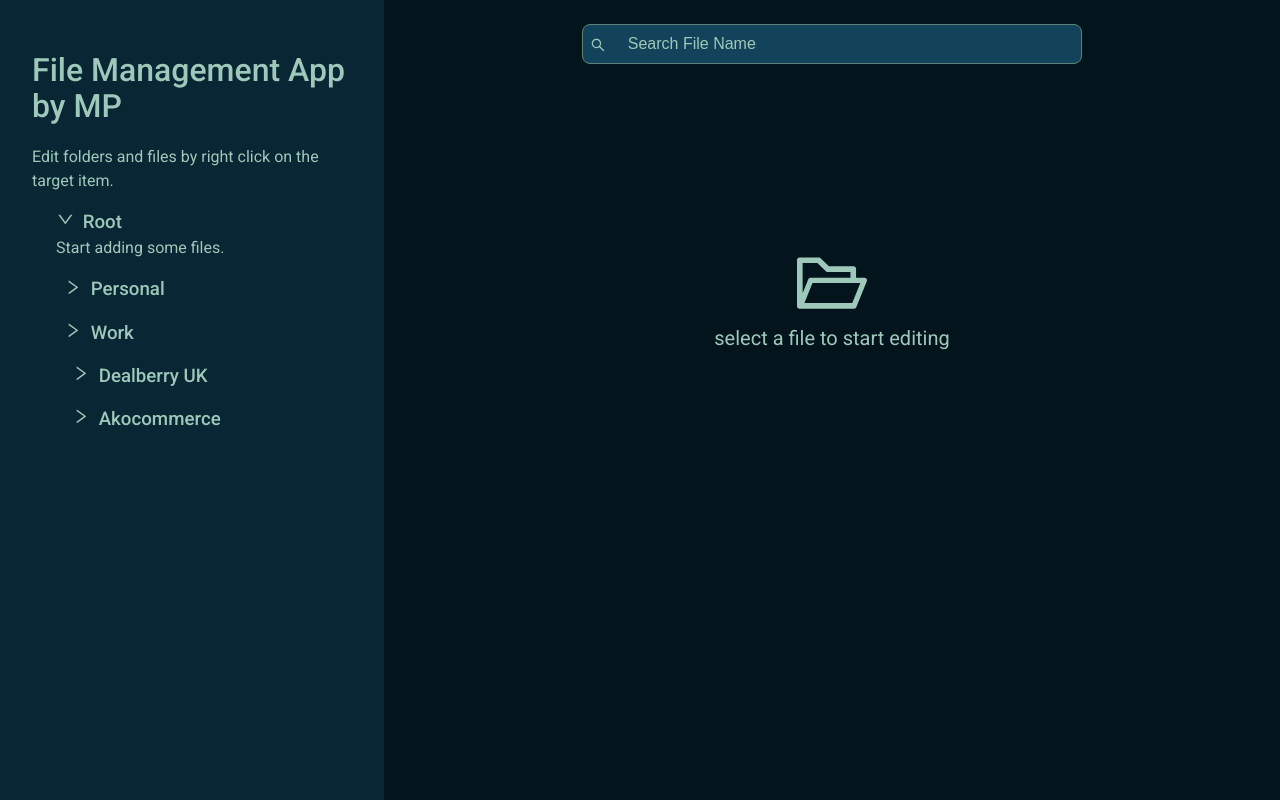
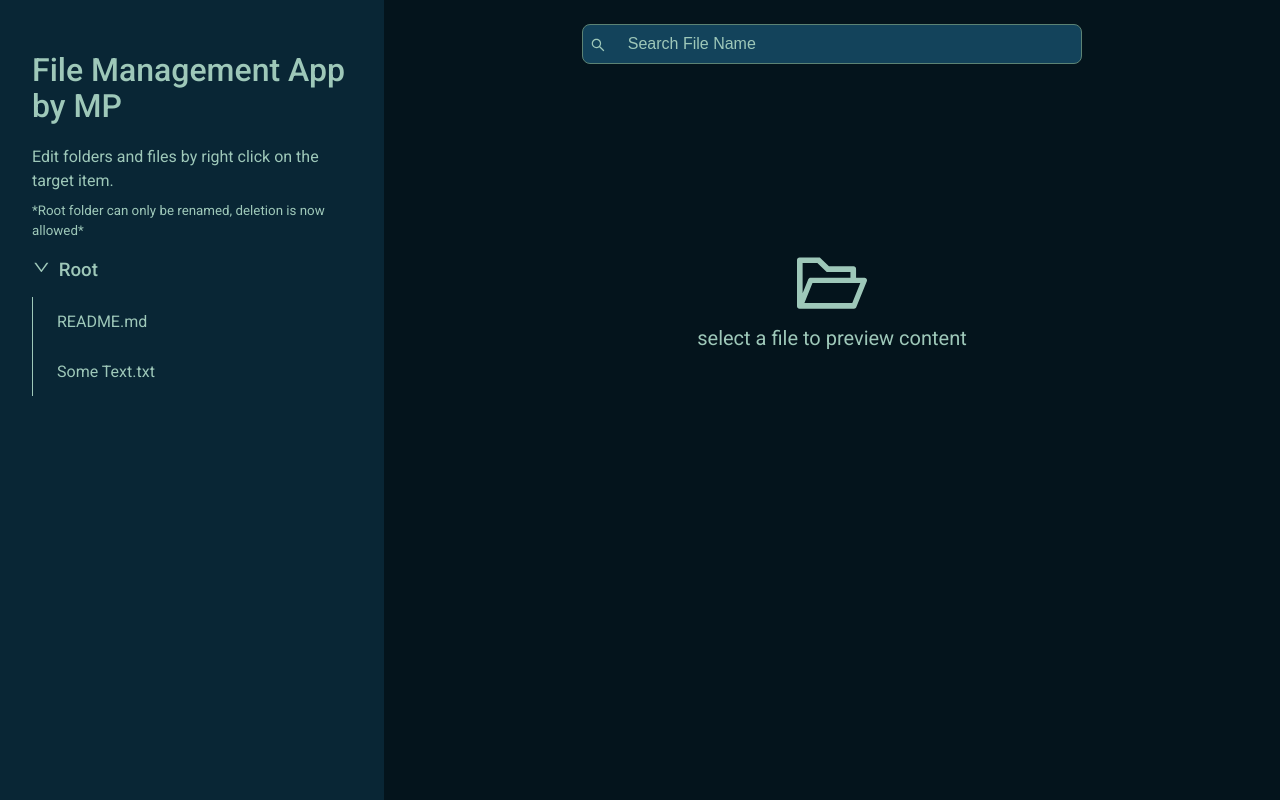
Before and after one commit to MinreyP/file-management-app, a React (Vite) app: page / in a window 1280 px wide. Both pictures are taken after a click on the element "Root". Built offline with nearby package versions, Linux system fonts and the light colour scheme.

Commit message:
Finishing the project.

```diff
--- a/src/components/CodeBlock/CodeBlock.jsx
+++ b/src/components/CodeBlock/CodeBlock.jsx
@@ -14,7 +14,7 @@ const CodeBlock = ({ displayFile }) => {
                     <AiOutlineClose />
                 </span>
             </div>
-            <div style={{ padding: '0 2rem' }}>
+            <div>
                 <CodeEditor
                     data-color-mode="dark"
                     style={{ backgroundColor: 'var(--display-bg)', fontSize: '1.2rem', borderTop: 'solid 1px var(--light-color)' }}
--- a/src/components/DisplayArea/DisplayArea.jsx
+++ b/src/components/DisplayArea/DisplayArea.jsx
@@ -19,7 +19,7 @@ const DisplayArea = () => {
                     <div className="icon-wrapper">
                         <AiOutlineFolderOpen />
                     </div>
-                    <p>select a file to start editing</p>
+                    <p>select a file to preview content</p>
                 </div>)}
         </div>
     )
--- a/src/components/FileArea/FileArea.jsx
+++ b/src/components/FileArea/FileArea.jsx
@@ -56,7 +56,7 @@ const FileArea = () => {
             return;
         }
         if (classList.contains('file-item')) {
-            updateLocation({ type: 'file', content: { id: dataset.file, parent: dataset.parent } });
+            updateLocation({ type: 'file', content: { id: dataset.file, name: dataset.name, parent: dataset.parent } });
             callMenu(e);
             return;
         }
@@ -68,6 +68,7 @@ const FileArea = () => {
             onContextMenu={(e) => handleContext(e)}>
             <h1 style={{ fontSize: '2rem' }}>File Management App by MP</h1>
             <p>Edit folders and files by right click on the target item.</p>
+            <small style={{ display: "block", marginTop: ".5rem" }}>*Root folder can only be renamed, deletion is now allowed*</small>
             {loopingThroughObject(folderTree)}
         </div>
     )
--- a/src/components/FileItem/FileItem.jsx
+++ b/src/components/FileItem/FileItem.jsx
@@ -10,7 +10,8 @@ const FileItem = ({ folder }) => {
             <ul>
                 {
                     filesData[folder].map(file => (
-                        <li className="file-item" key={file.id} data-file={file.id} data-parent={folder}>{file.name}.{file.extension}</li>
+                        <li className="file-item" key={file.id}
+                            data-file={file.id} data-name={file.name} data-parent={folder}>{file.name}.{file.extension}</li>
                     ))
                 }
             </ul>
--- a/src/components/FolderItem/FolderItem.css
+++ b/src/components/FolderItem/FolderItem.css
@@ -1,5 +1,4 @@
 .folder-container {
-    padding-left: 1.5rem;
     margin: 1rem 0 1rem 0;
     position: relative;
 }
@@ -37,11 +36,13 @@
 }
 
 .folder-container ul:first-of-type,
+.folder-container+ul,
 .folder-container p {
     display: none;
 }
 
 .folder-container.open ul:first-of-type,
+.folder-container.open+ul,
 .folder-container.open p {
     display: block;
 }
--- a/src/states/commonSlice.jsx
+++ b/src/states/commonSlice.jsx
@@ -1,12 +1,37 @@
-import fileMockup from '../files-mockup';
-import folderMockup from '../folders-mockup';
+// import fileMockup from '../files-mockup';
+// import folderMockup from '../folders-mockup';
 
 const folderData = localStorage.getItem("folderTree");
 const fileData = localStorage.getItem("allFiles");
 
+const defaultfolderTree = {
+    "root": {
+        name: "Root"
+    }
+}
+
+const defaultFileData = {
+    "root": [
+        {
+            "name": "README",
+            "extension": "md",
+            "id": "b345",
+            "content": "### Test Content",
+            "parent": "root"
+        },
+        {
+            "name": "Some Text",
+            "extension": "txt",
+            "id": "c123",
+            "content": "Some Text Content",
+            "parent": "root"
+        }
+    ]
+};
+
 const useFileStore = (set, get) => ({
-    files: fileData ? fileData : fileMockup,
-    folderTree: folderData ? folderData : folderMockup,
+    files: fileData ? JSON.parse(fileData) : defaultFileData,
+    folderTree: folderData ? JSON.parse(folderData) : defaultfolderTree,
     onLocation: null,
     clipboard: null,
     activeFile: null,
--- a/src/states/fileSlice.jsx
+++ b/src/states/fileSlice.jsx
@@ -9,6 +9,7 @@ const useFileSlice = (set, get) => ({
         })
         newFiles[folder] = updatedArr;
         set(() => ({ files: { ...newFiles } }));
+        localStorage.setItem("allFiles", JSON.stringify({ ...newFiles }));
     },
     add_file: (obj) => {
         let newFiles = get().files;
@@ -19,6 +20,7 @@ const useFileSlice = (set, get) => ({
             newFiles[folderIndex] = [{ ...obj, parent: folderIndex }];
         }
         set(() => ({ files: { ...newFiles } }));
+        localStorage.setItem("allFiles", JSON.stringify({ ...newFiles }));
     },
     copy_file: () => {
         const genID = Date.now();
@@ -34,6 +36,7 @@ const useFileSlice = (set, get) => ({
         const updatedArr = newFiles[parent].filter(file => file.id !== id);
         newFiles[parent] = updatedArr;
         set(() => ({ files: newFiles, activeFile: null }));
+        localStorage.setItem("allFiles", JSON.stringify({ ...newFiles }));
     },
     cut_file: () => {
         const { parent, id } = get().onLocation.content;
--- a/src/states/folderSlice.jsx
+++ b/src/states/folderSlice.jsx
@@ -33,6 +33,7 @@ const useFolderSlice = (set, get) => ({
         };
         addFolder(newFolderTree, folderIndex);
         set(() => ({ folderTree: { ...newFolderTree } }));
+        localStorage.setItem("folderTree", JSON.stringify({ ...newFolderTree }));
     },
     copy_folder: () => {
         // gen a new id for the folder, add '-copy' at the end of the file name
@@ -61,6 +62,7 @@ const useFolderSlice = (set, get) => ({
         };
         deleteFolderByKey(newFolderTree, keyIndex);
         set(() => ({ folderTree: { ...newFolderTree } }));
+        localStorage.setItem("folderTree", JSON.stringify({ ...newFolderTree }));
     },
     cut_folder: () => {
         // basically just call folder_delete and move extracted info to the clipboard
@@ -97,6 +99,7 @@ const useFolderSlice = (set, get) => ({
         };
         updateFolderName(newFolderTree, folderIndex)
         set(() => ({ folderTree: { ...newFolderTree } }));
+        localStorage.setItem("folderTree", JSON.stringify({ ...newFolderTree }));
     }
 });
 
```
